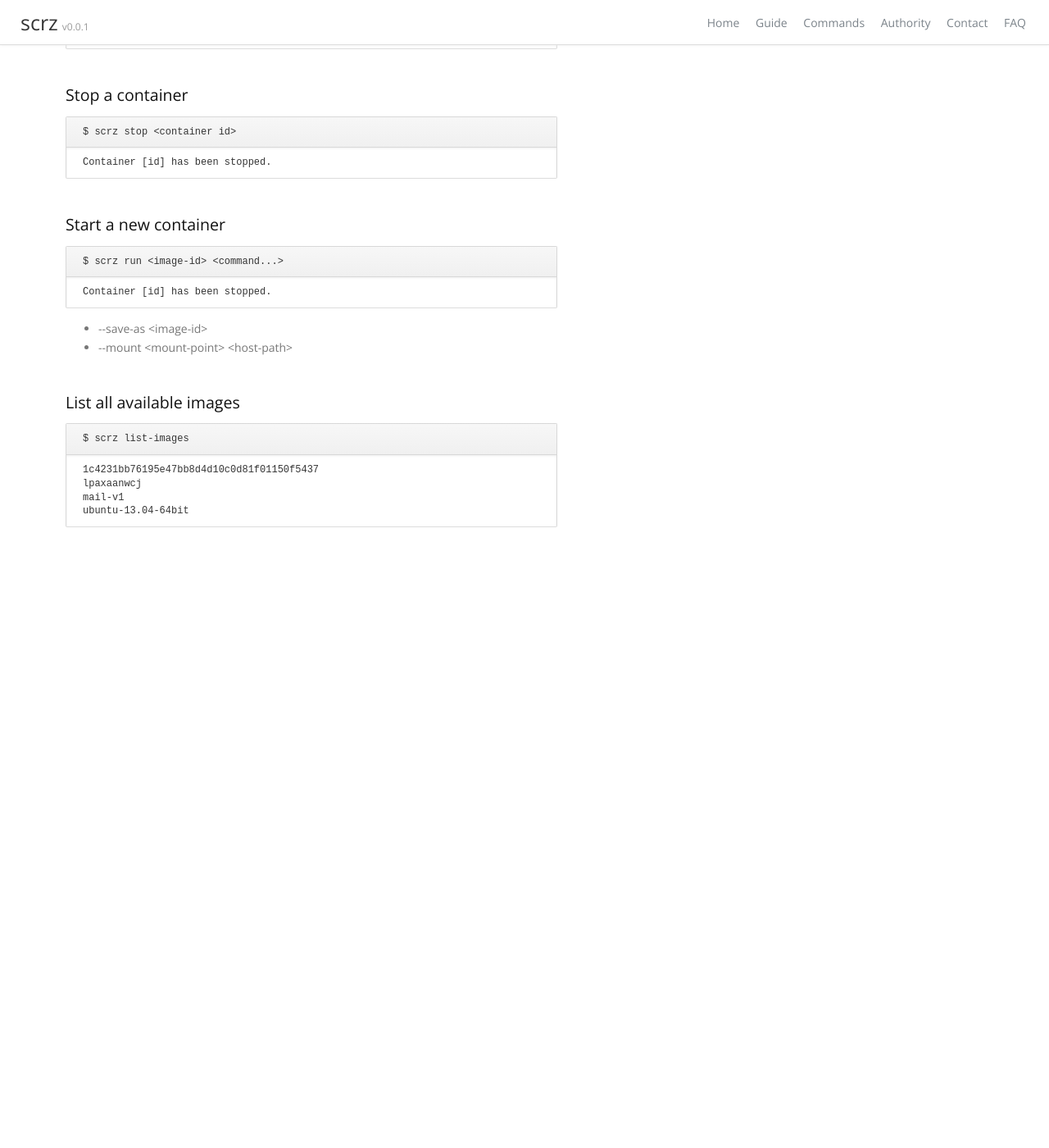
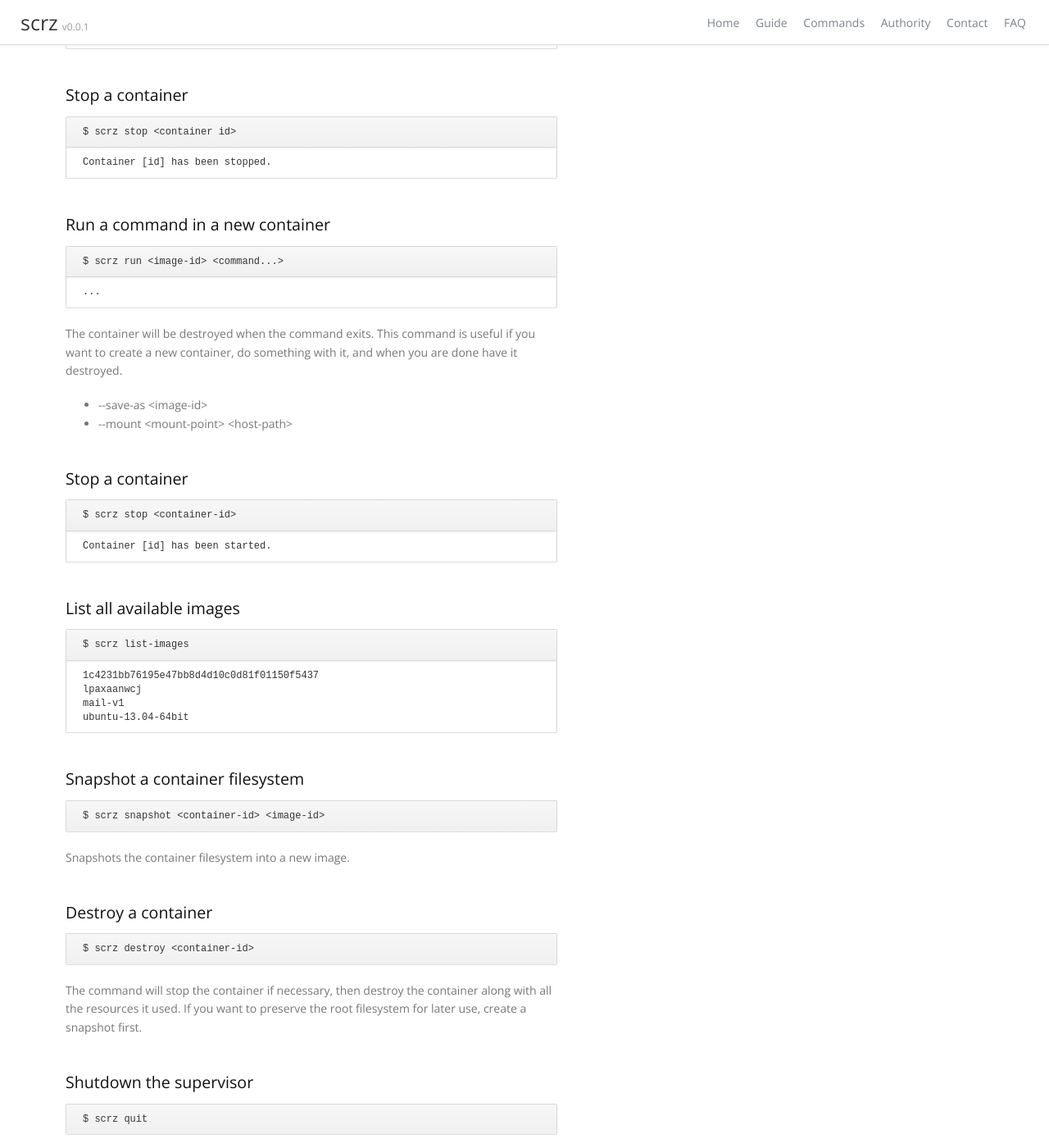
Before and after one commit to jgable/scrz.github.io, a Jekyll site: the page built from commands.md, in a window 1280 px wide and 1400 px high, scrolled down 428 px. Shown: the whole window at 82% size. Built offline with Jekyll 4.4.1, drawn with Linux system fonts in a browser that asks for light colours; nearby versions of some CDN libraries; before the commit the page ends 1151 px from its top, so only the background shows below that; some of the changed text lies outside the part shown.

Commit message:
Document more commands

```diff
--- a/commands.md
+++ b/commands.md
@@ -26,15 +26,25 @@ qruqgjfftb   rails-app-v3         /srv/rails/server   stopped</li>
     <li class="out">Container [id] has been stopped.</li>
 </ul>
 
-<div class="command-title">Start a new container</div>
+<div class="command-title">Run a command in a new container</div>
 <ul class="command-sequence">
     <li class="cmd">scrz run &lt;image-id&gt; &lt;command...&gt;</li>
-    <li class="out">Container [id] has been stopped.</li>
+    <li class="out">...</li>
 </ul>
+
+The container will be destroyed when the command exits. This command is useful
+if you want to create a new container, do something with it, and when you are
+done have it destroyed.
 
 <ul class="command-options">
     <li>--save-as &lt;image-id&gt;</li>
     <li>--mount &lt;mount-point&gt; &lt;host-path&gt;</li>
+</ul>
+
+<div class="command-title">Stop a container</div>
+<ul class="command-sequence">
+    <li class="cmd">{{ 'scrz stop <container-id>' | xml_escape }}</li>
+    <li class="out">Container [id] has been started.</li>
 </ul>
 
 <div class="command-title">List all available images</div>
@@ -45,3 +55,28 @@ lpaxaanwcj
 mail-v1
 ubuntu-13.04-64bit</li>
 </ul>
+
+<div class="command-title">Snapshot a container filesystem</div>
+<ul class="command-sequence">
+    <li class="cmd">{{ 'scrz snapshot <container-id> <image-id>' | xml_escape }}</li>
+</ul>
+
+Snapshots the container filesystem into a new image.
+
+<div class="command-title">Destroy a container</div>
+<ul class="command-sequence">
+    <li class="cmd">{{ 'scrz destroy <container-id>' | xml_escape }}</li>
+</ul>
+
+The command will stop the container if necessary, then destroy the container
+along with all the resources it used. If you want to preserve the root
+filesystem for later use, create a snapshot first.
+
+<div class="command-title">Shutdown the supervisor</div>
+<ul class="command-sequence">
+    <li class="cmd">scrz quit</li>
+</ul>
+
+If the supervisor was started using sysvinit, upstart, systemd or another init
+system, it will likely be automatically restarted. In that case, use the init
+system to shut it down.
```
